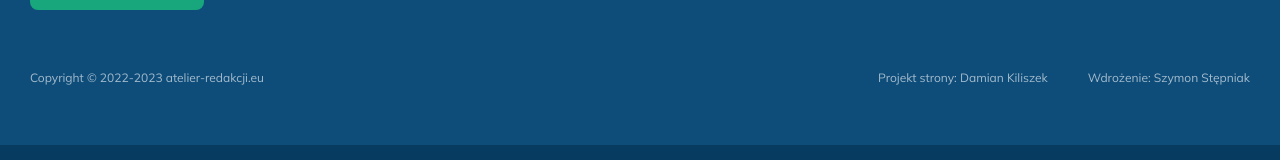
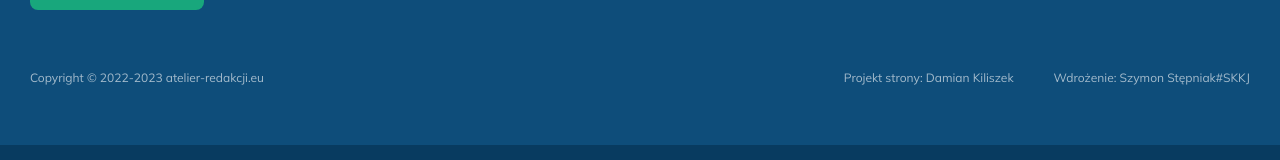
Before and after one commit to szymekSKKJ/atelier_redakcji, a Next.js app: page /blog in a window 1280 px wide. Shown: the part 3085-3245 px from the top of the page. Built offline with nearby package versions, Linux system fonts and the light colour scheme; no server answers; the database is empty.

Commit message:
Added prefix

```diff
--- a/src/components/Footer/Footer.tsx
+++ b/src/components/Footer/Footer.tsx
@@ -38,7 +38,7 @@ const Footer = () => {
         <span>
           <p>Copyright © 2022-2023 atelier-redakcji.eu</p>
           <p>Projekt strony: Damian Kiliszek</p>
-          <p>Wdrożenie: Szymon Stępniak</p>
+          <p>Wdrożenie: Szymon Stępniak#SKKJ</p>
         </span>
       </div>
       <div className={`${styles.disclaimer}`}>
```
